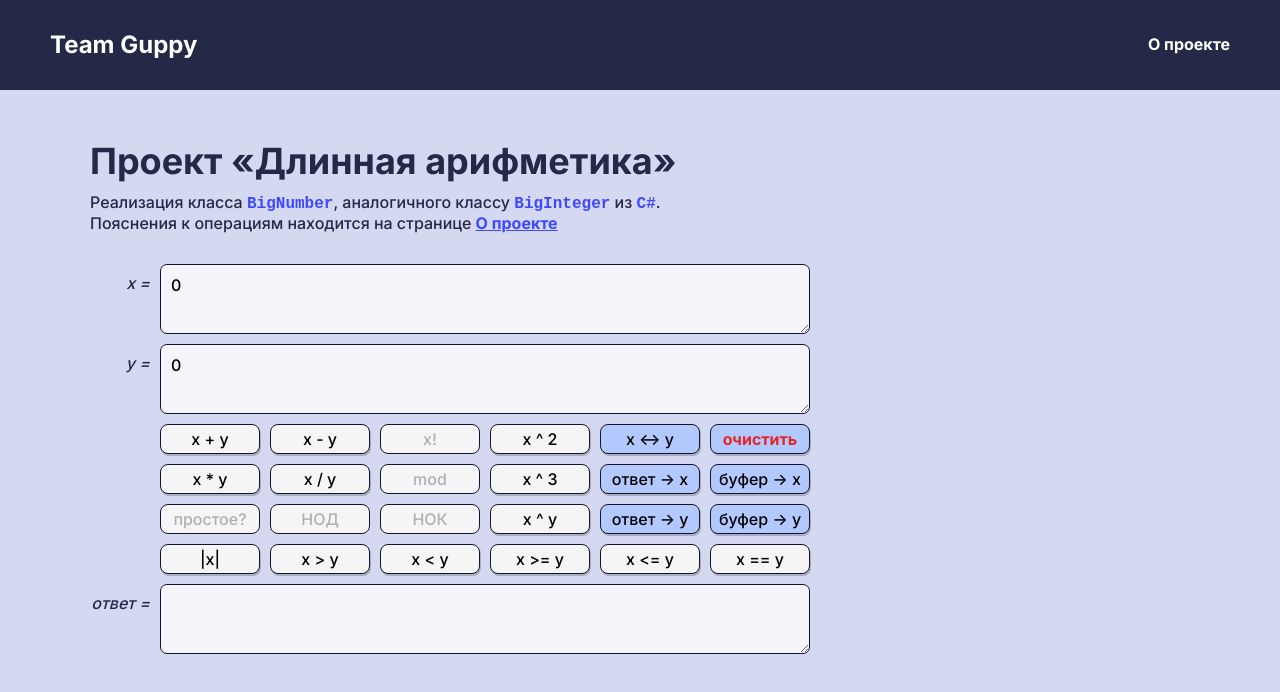
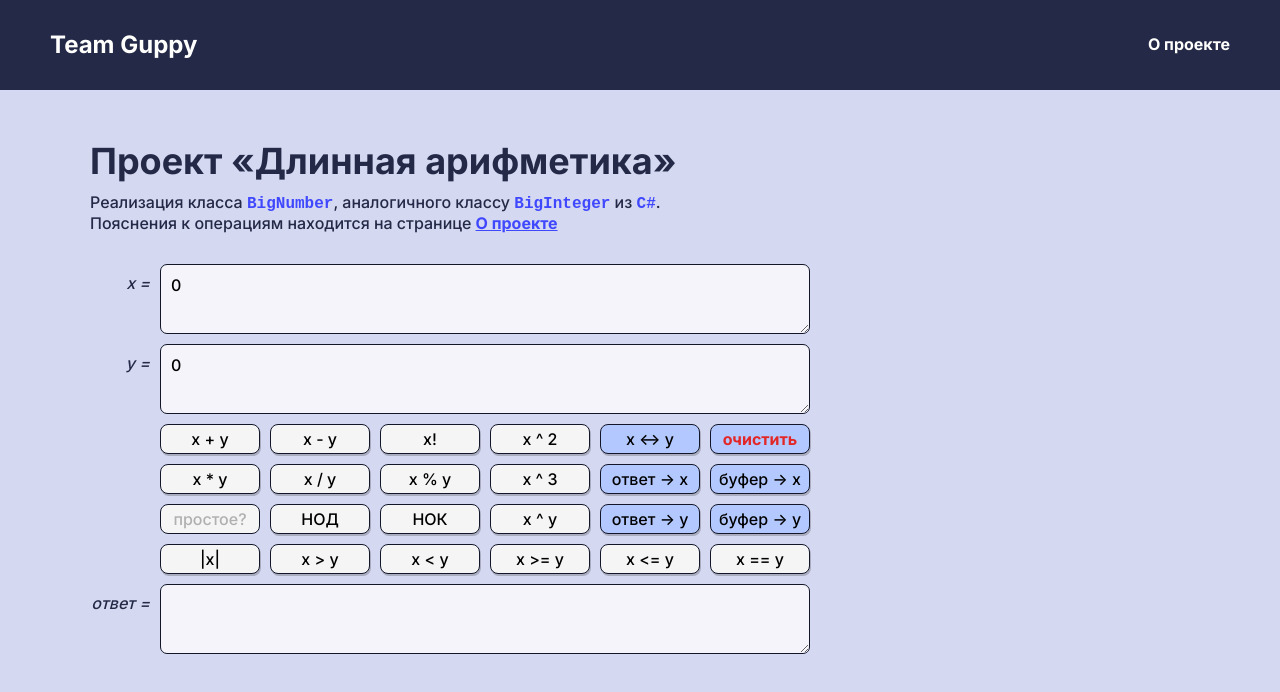
Before and after one commit to Guppy-Team/LongArithmetic, a React (Create React App) app in the folder LongArithmetic.ASP/ClientApp/: page / in a window 1280 px wide. Shown: the top 692 px of the page. Built offline with nearby package versions, Linux system fonts and the light colour scheme.

Commit message:
Enable operations

```diff
--- a/LongArithmetic.ASP/ClientApp/src/components/Calculator/Calculator.jsx
+++ b/LongArithmetic.ASP/ClientApp/src/components/Calculator/Calculator.jsx
@@ -125,7 +125,13 @@ export const Calculator = () => {
         performOperation('mod');
       }
     },
-    factorial: () => performOperation('factorial'),
+    factorial: () => {
+      if (parseInt(inputX) > 5000) {
+        setAnswer('Эта операция может занять очень много времени.');
+      } else {
+        performOperation('factorial');
+      }
+    },
     pow: () => {
       if (parseInt(inputX) === 0) {
         alert('Нельзя возвести нуль в степень.');
@@ -161,14 +167,14 @@ export const Calculator = () => {
   const operationButtons = [
     { onClick: operations.add, text: 'x + y' },
     { onClick: operations.subtract, text: 'x - y' },
-    { onClick: operations.factorial, text: 'x!', disabled: true },
+    { onClick: operations.factorial, text: 'x!' },
     { onClick: operations.pow2, text: 'x ^ 2' },
     { onClick: swapInputs, text: 'x <-> y', functional: true },
     { onClick: clearInputs, text: 'очистить', functional: true, remove: true },
 
     { onClick: operations.multiply, text: 'x * y' },
     { onClick: operations.divide, text: 'x / y' },
-    { onClick: operations.mod, text: 'mod', disabled: true },
+    { onClick: operations.mod, text: 'x % y' },
     { onClick: operations.pow3, text: 'x ^ 3' },
     { onClick: answerToX, text: 'ответ -> x', functional: true },
     {
@@ -178,8 +184,8 @@ export const Calculator = () => {
     },
 
     { onClick: operations.isPrime, text: 'простое?', disabled: true },
-    { onClick: operations.gcd, text: 'НОД', disabled: true },
-    { onClick: operations.lcm, text: 'НОК', disabled: true },
+    { onClick: operations.gcd, text: 'НОД' },
+    { onClick: operations.lcm, text: 'НОК' },
     { onClick: operations.pow, text: 'x ^ y' },
     { onClick: answerToY, text: 'ответ -> y', functional: true },
     {
--- a/LongArithmetic.ASP/ClientApp/src/pages/About/About.jsx
+++ b/LongArithmetic.ASP/ClientApp/src/pages/About/About.jsx
@@ -12,7 +12,7 @@ export const About = () => {
     { text: 'x / y', descr: 'целочисленное деление' },
     { text: 'x ^ y', descr: 'возведение числа X в степень Y' },
     { text: 'x!', descr: 'считает факториал числа X' },
-    { text: 'mod', descr: 'вычисление остатка от деления числа X на Y' },
+    { text: 'x % y', descr: 'вычисление остатка от деления числа X на Y' },
     { text: '|x|', descr: 'возвращает число X по модулю' },
     { text: 'НОД', descr: 'ищет Наибольший общий делитель' },
     { text: 'простое?', descr: 'проверяет, является ли число X простым' },
```
